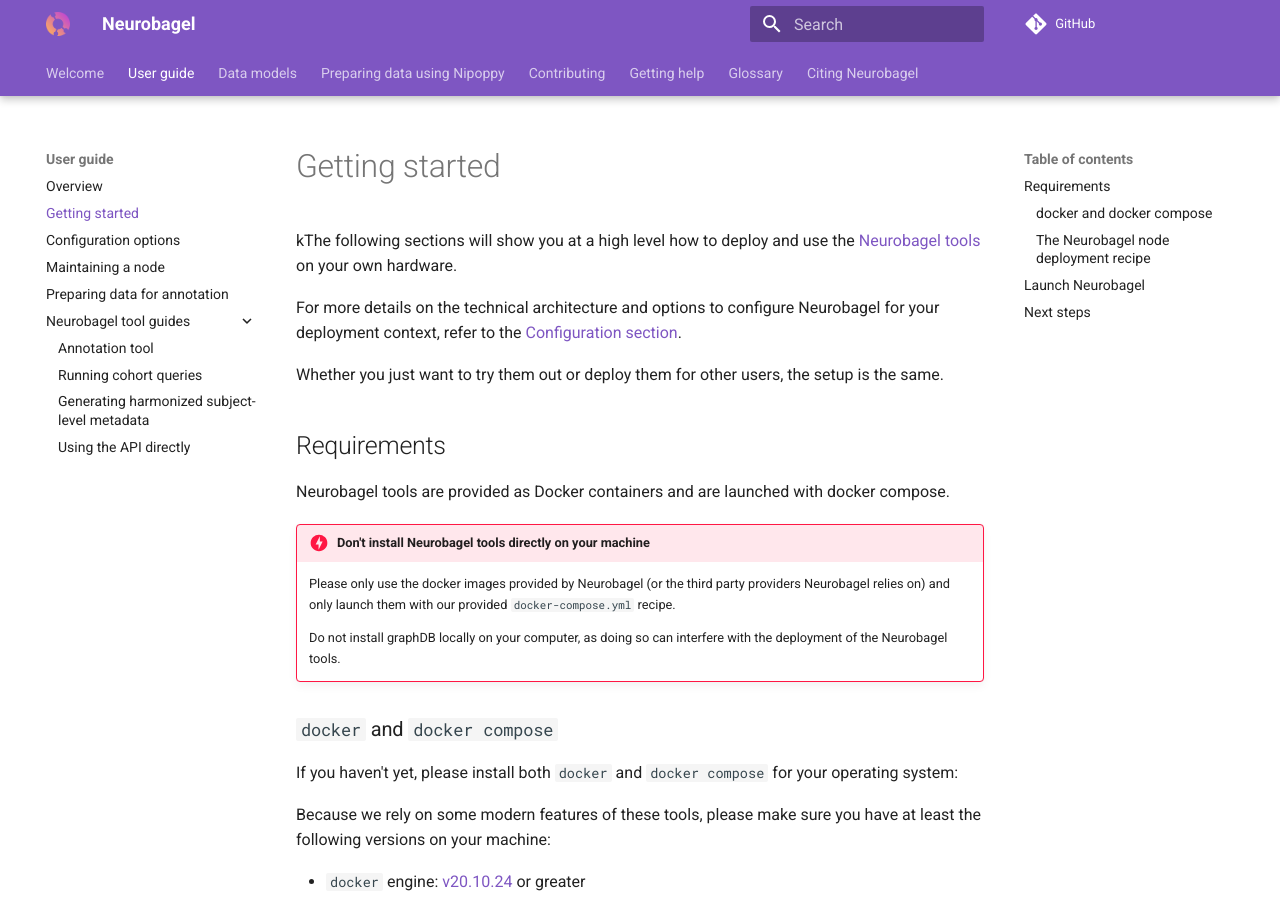
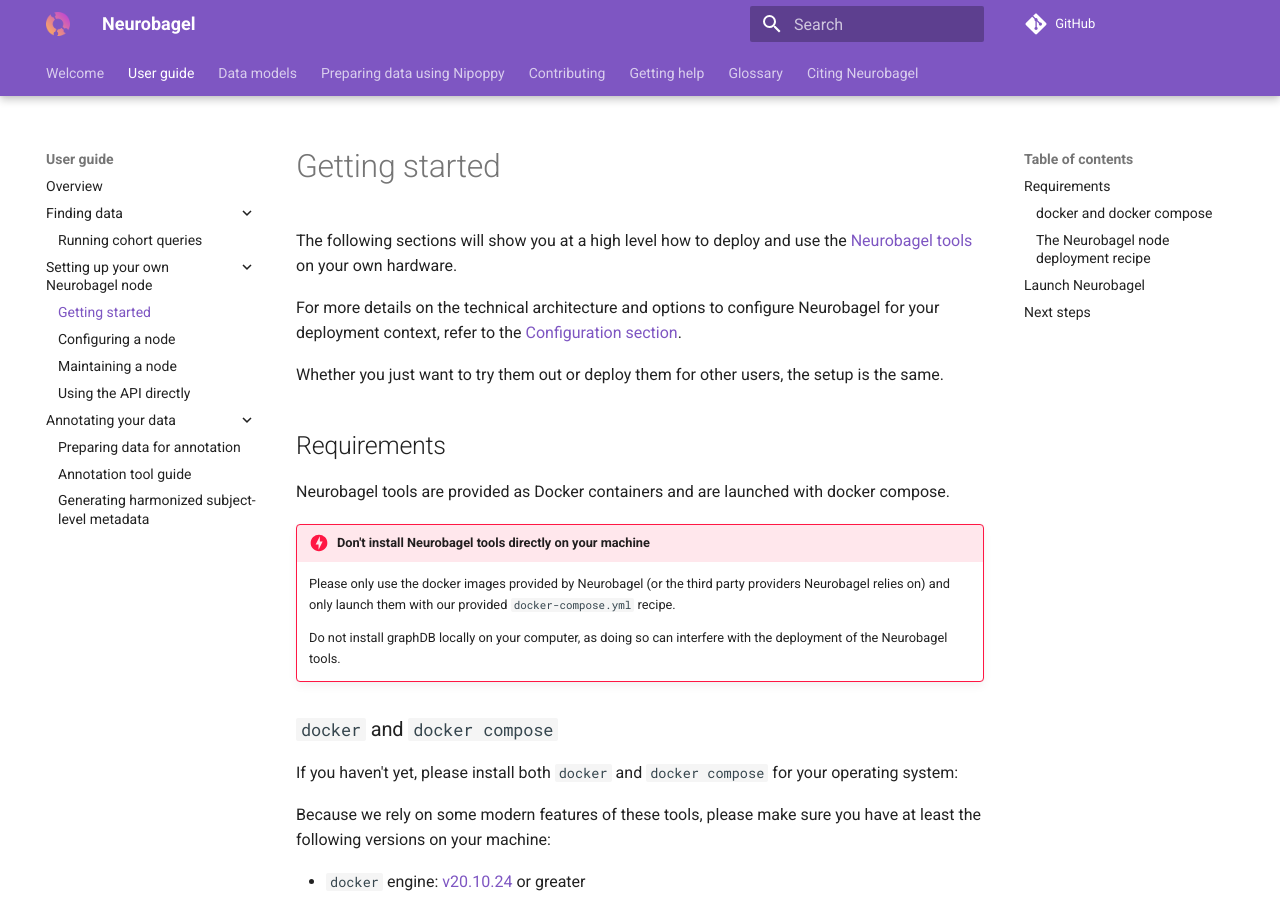
Before and after one commit to neurobagel/documentation, an MkDocs documentation site: the page built from docs/getting_started.md, in a window 1280 px wide and 900 px high. Built offline with MkDocs 1.6.1 and Material for MkDocs 9.7.7, drawn with Linux system fonts in a browser that asks for light colours; emoji names are drawn with the system emoji font; comment, search, counter and statistics services are not loaded; some of the changed text lies outside the part shown.

Commit message:
[REF] Reorganize the docs

```diff
--- a/docs/getting_started.md
+++ b/docs/getting_started.md
@@ -1,4 +1,4 @@
-kThe following sections will show you
+The following sections will show you
 at a high level how to deploy and use the
 [Neurobagel tools](config.md#available-services) on your own hardware.
 
--- a/mkdocs.yml
+++ b/mkdocs.yml
@@ -25,19 +25,17 @@
   - Welcome: "index.md"
   - User guide:
     - Overview: "overview.md"
-    - Getting started: "getting_started.md"
-    - Configuration options: "config.md"
-    - Maintaining a node: "maintaining.md"
-    - Preparing data for annotation: "data_prep.md"
-    - Neurobagel tool guides:
-        - Annotation tool: "annotation_tool.md"
+    - Finding data:
         - Running cohort queries: "query_tool.md"
+    - Setting up your own Neurobagel node:
+        - Getting started: "getting_started.md"
+        - Configuring a node: "config.md"
+        - Maintaining a node: "maintaining.md"
+        - Using the API directly: "api.md"
+    - Annotating your data:
+        - Preparing data for annotation: "data_prep.md"
+        - Annotation tool guide: "annotation_tool.md"
         - Generating harmonized subject-level metadata: "cli.md"
-        - Using the API directly: "api.md"
-
-
-
-
   - Data models:
     - Augmented BIDS data dictionaries: "dictionaries.md"
     - Data files for Neurobagel graphs: "graph_data.md"
```
